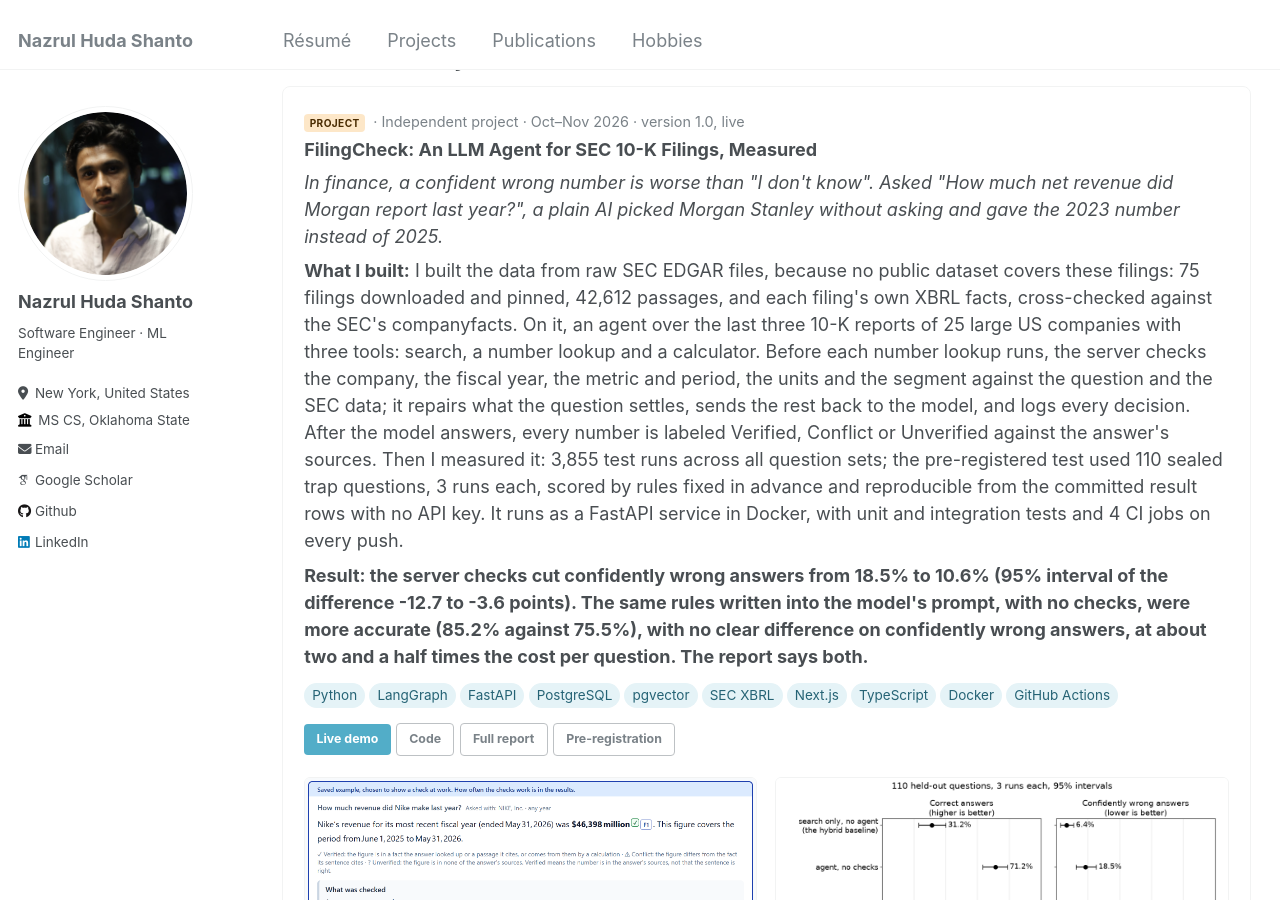
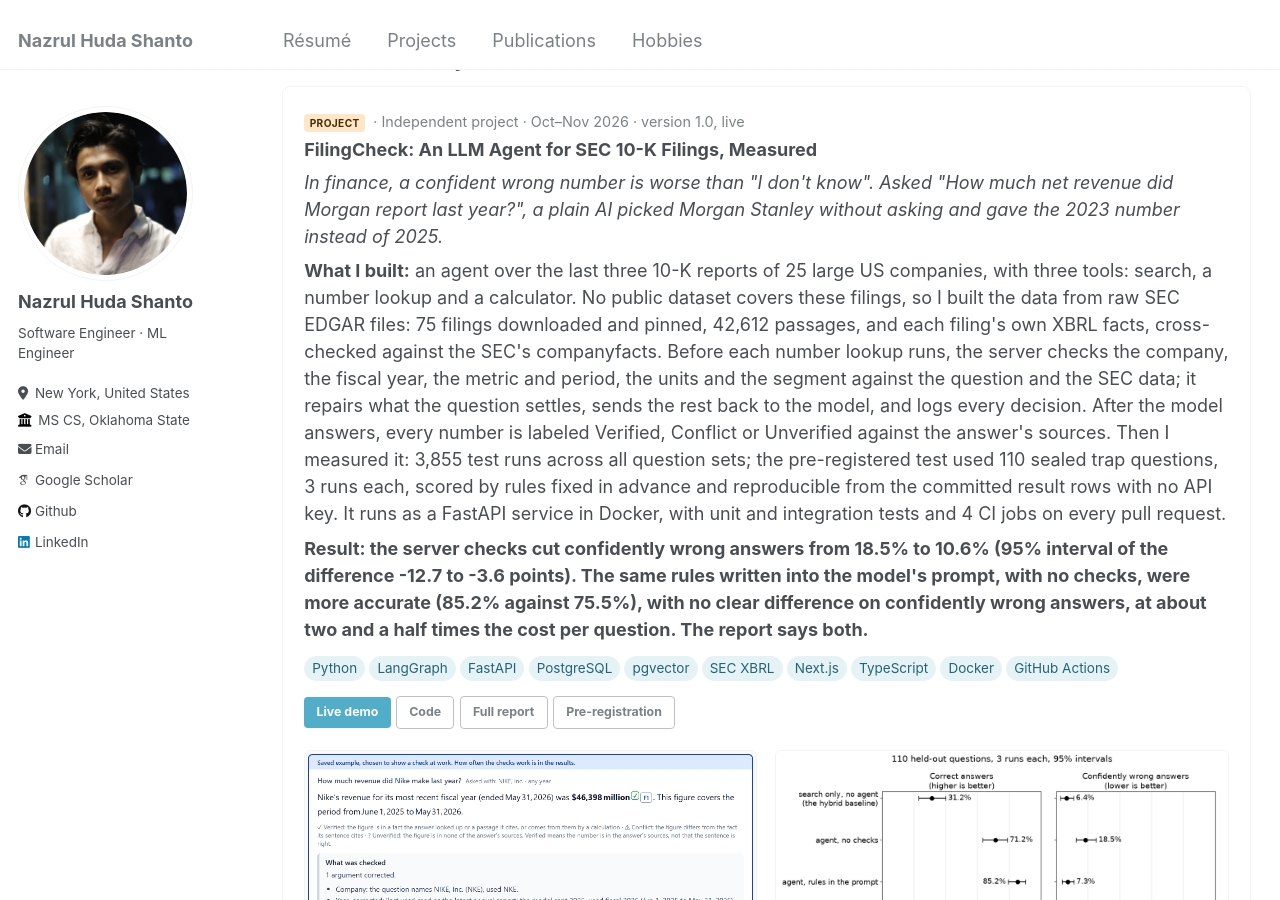
Before and after one commit to nazrulhuda/nazrul.github.io, a Jekyll site: the page built from _pages/about.md, in a window 1280 px wide and 900 px high, scrolled down 497 px. Built offline with Jekyll 4.4.1, drawn with Linux system fonts in a browser that asks for light colours; some web fonts are replaced.

Commit message:
FilingCheck card: the agent first, then the data built from raw SEC EDGAR files; CI runs on every pull request

```diff
--- a/_pages/about.md
+++ b/_pages/about.md
@@ -33,7 +33,7 @@ I am a software engineer and ML engineer in New York City. I like building syste
     <p class="meta"><span class="kind kind--project">Project</span> · Independent project · Oct–Nov 2026 · version 1.0, live</p>
     <h3>FilingCheck: An LLM Agent for SEC 10-K Filings, Measured</h3>
     <p class="hook">In finance, a confident wrong number is worse than "I don't know". Asked "How much net revenue did Morgan report last year?", a plain AI picked Morgan Stanley without asking and gave the 2023 number instead of 2025.</p>
-    <p><b>What I built:</b> I built the data from raw SEC EDGAR files, because no public dataset covers these filings: 75 filings downloaded and pinned, 42,612 passages, and each filing's own XBRL facts, cross-checked against the SEC's companyfacts. On it, an agent over the last three 10-K reports of 25 large US companies with three tools: search, a number lookup and a calculator. Before each number lookup runs, the server checks the company, the fiscal year, the metric and period, the units and the segment against the question and the SEC data; it repairs what the question settles, sends the rest back to the model, and logs every decision. After the model answers, every number is labeled Verified, Conflict or Unverified against the answer's sources. Then I measured it: 3,855 test runs across all question sets; the pre-registered test used 110 sealed trap questions, 3 runs each, scored by rules fixed in advance and reproducible from the committed result rows with no API key. It runs as a FastAPI service in Docker, with unit and integration tests and 4 CI jobs on every push.</p>
+    <p><b>What I built:</b> an agent over the last three 10-K reports of 25 large US companies, with three tools: search, a number lookup and a calculator. No public dataset covers these filings, so I built the data from raw SEC EDGAR files: 75 filings downloaded and pinned, 42,612 passages, and each filing's own XBRL facts, cross-checked against the SEC's companyfacts. Before each number lookup runs, the server checks the company, the fiscal year, the metric and period, the units and the segment against the question and the SEC data; it repairs what the question settles, sends the rest back to the model, and logs every decision. After the model answers, every number is labeled Verified, Conflict or Unverified against the answer's sources. Then I measured it: 3,855 test runs across all question sets; the pre-registered test used 110 sealed trap questions, 3 runs each, scored by rules fixed in advance and reproducible from the committed result rows with no API key. It runs as a FastAPI service in Docker, with unit and integration tests and 4 CI jobs on every pull request.</p>
     <p class="result">Result: the server checks cut confidently wrong answers from 18.5% to 10.6% (95% interval of the difference -12.7 to -3.6 points). The same rules written into the model's prompt, with no checks, were more accurate (85.2% against 75.5%), with no clear difference on confidently wrong answers, at about two and a half times the cost per question. The report says both.</p>
     <div class="tags"><span class="tag">Python</span><span class="tag">LangGraph</span><span class="tag">FastAPI</span><span class="tag">PostgreSQL</span><span class="tag">pgvector</span><span class="tag">SEC XBRL</span><span class="tag">Next.js</span><span class="tag">TypeScript</span><span class="tag">Docker</span><span class="tag">GitHub Actions</span></div>
     <p>
```
